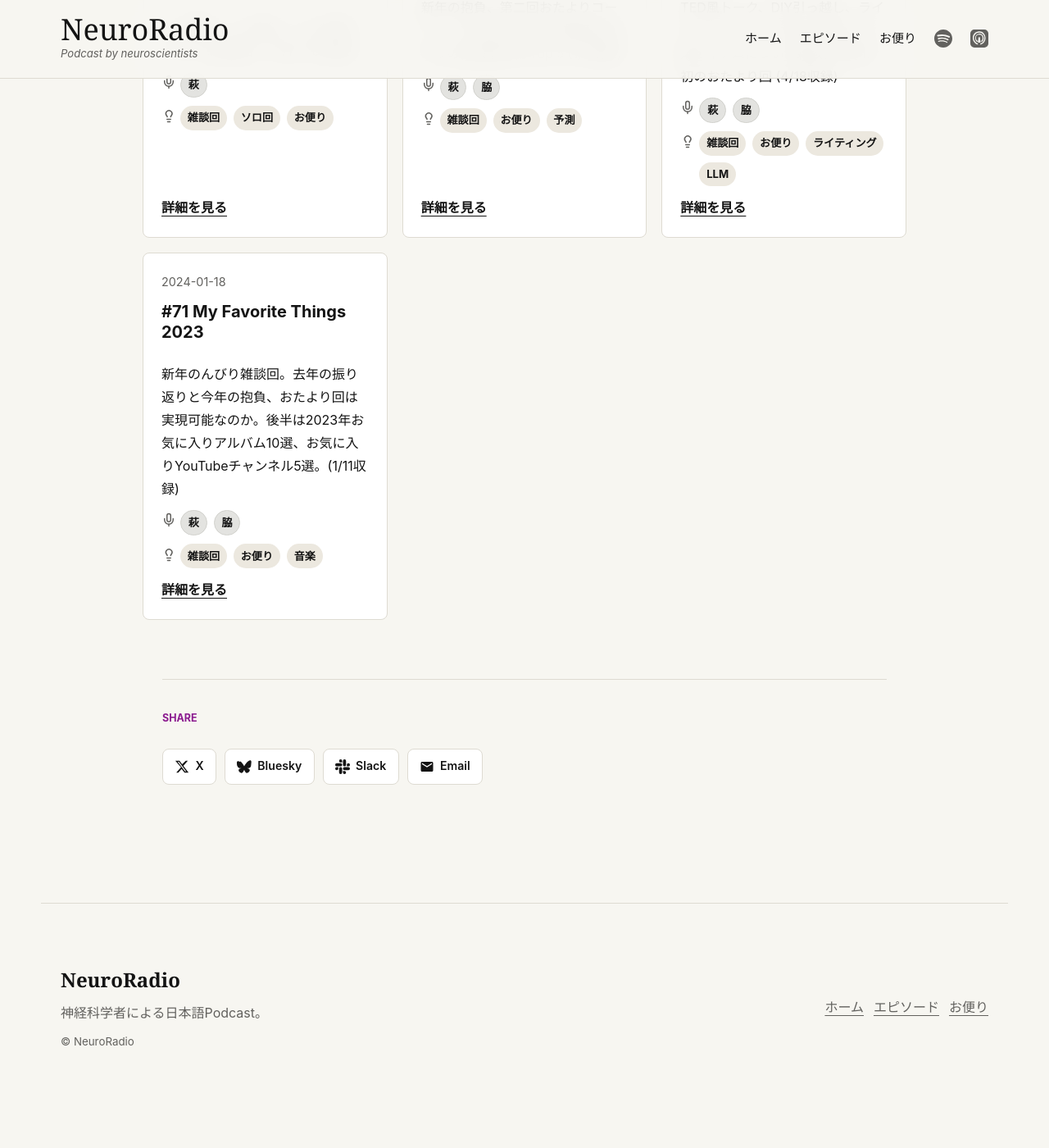
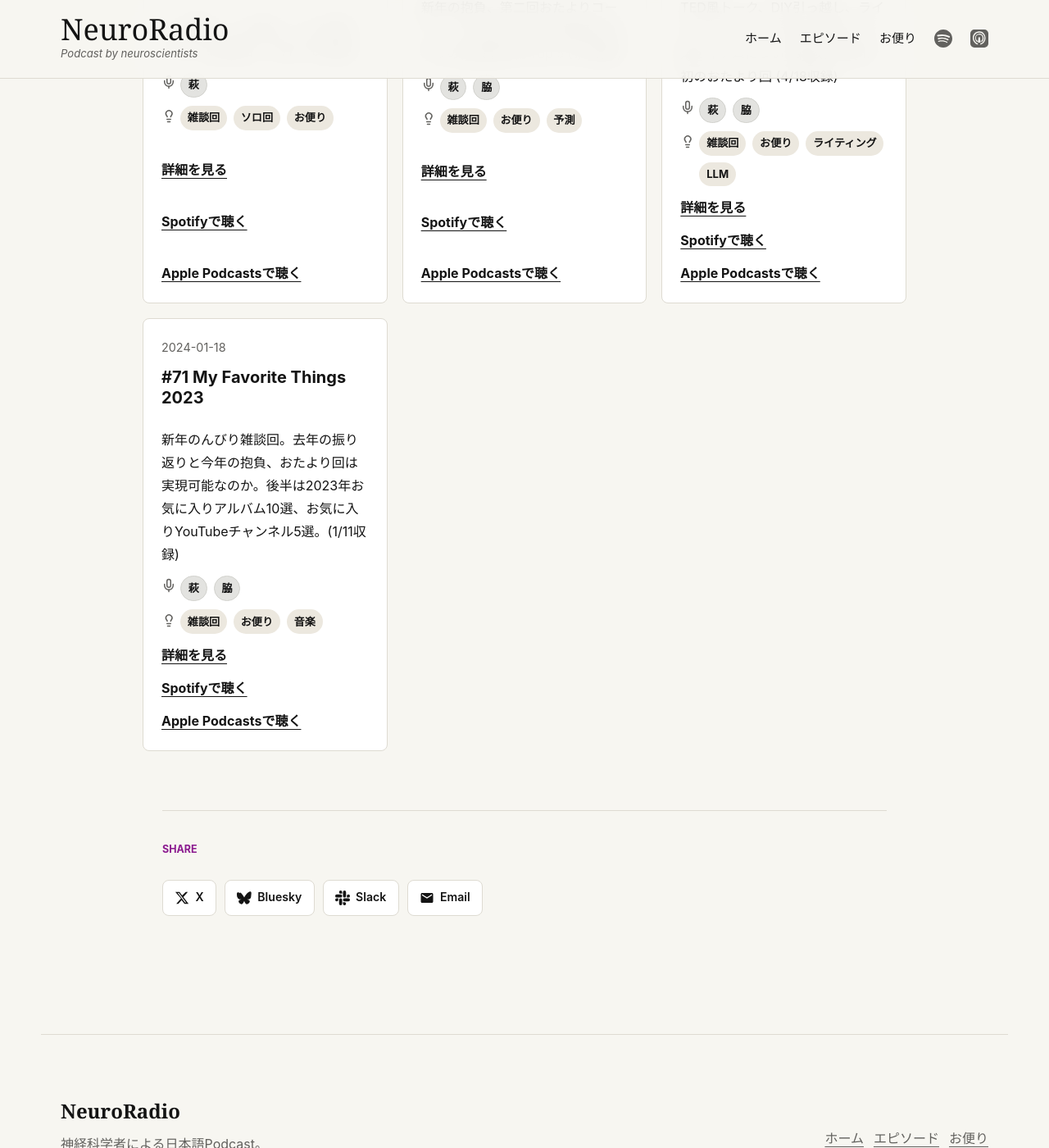
Before and after one commit to yfujis/neuroradio.github.io, a Jekyll site: the page built from otayori/index.html, in a window 1280 px wide and 1400 px high, scrolled down 2048 px. Shown: the whole window at 82% size. Built offline with Jekyll 4.4.1, drawn with Linux system fonts in a browser that asks for light colours; before the commit the page ends 3403 px from its top, so only the background shows below that.

Commit message:
Add Spotify and Apple Podcasts links to otayori episode cards
Co-authored-by: Copilot <223556219+Copilot@users.noreply.github.com>

```diff
--- a/otayori/index.html
+++ b/otayori/index.html
@@ -30,6 +30,8 @@ summary: NeuroRadioへの質問、感想、コメントを送るためのお便
             <p>{{ post.summary }}</p>
             {% include tag_groups.html episode=post %}
             <a href="{{ post.url | relative_url }}">詳細を見る</a>
+            {% if post.spotify %}<a href="{{ post.spotify }}" target="_blank" rel="noopener">Spotifyで聴く</a>{% endif %}
+            {% if post.apple_podcast %}<a href="{{ post.apple_podcast }}" target="_blank" rel="noopener">Apple Podcastsで聴く</a>{% endif %}
           </article>
         {% endif %}
       {% endfor %}
```
